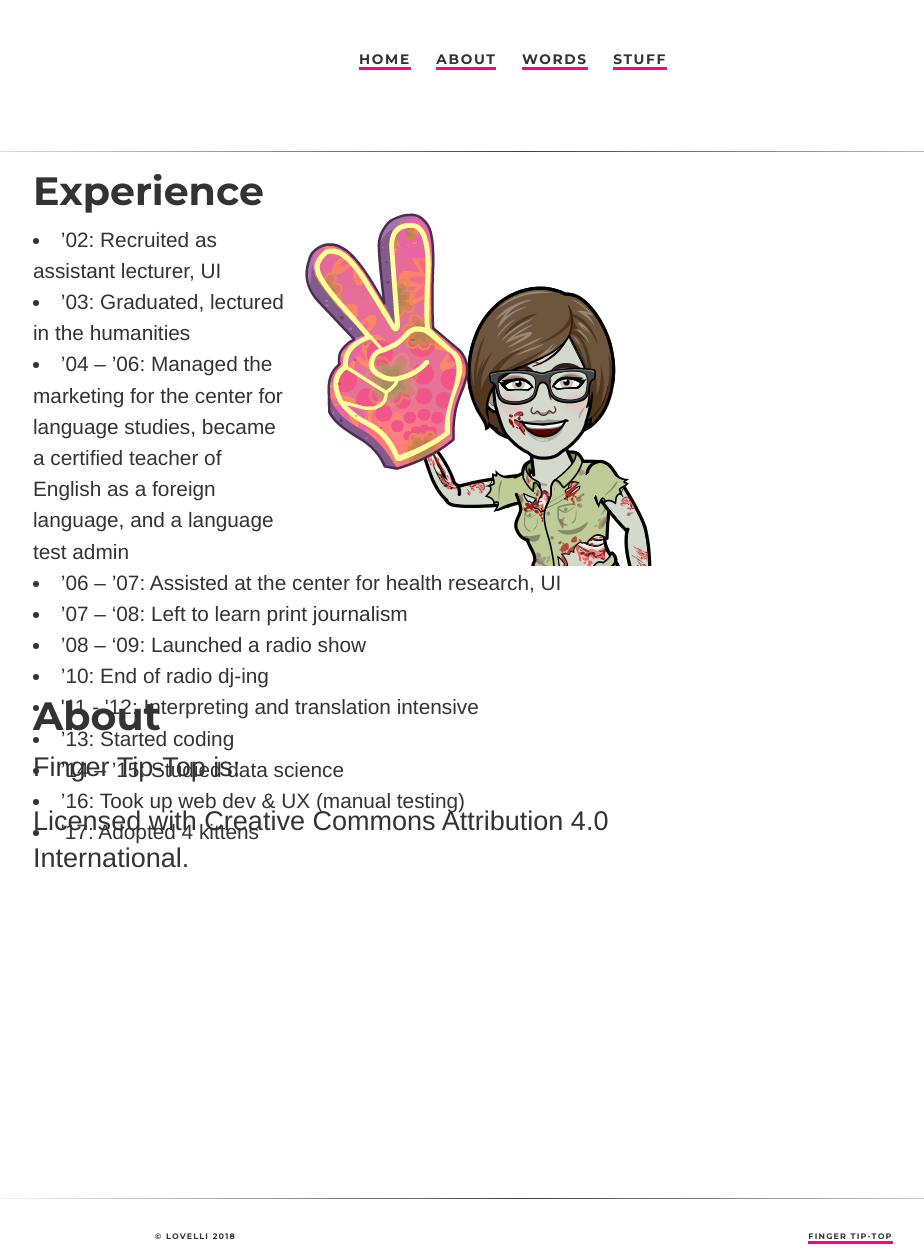
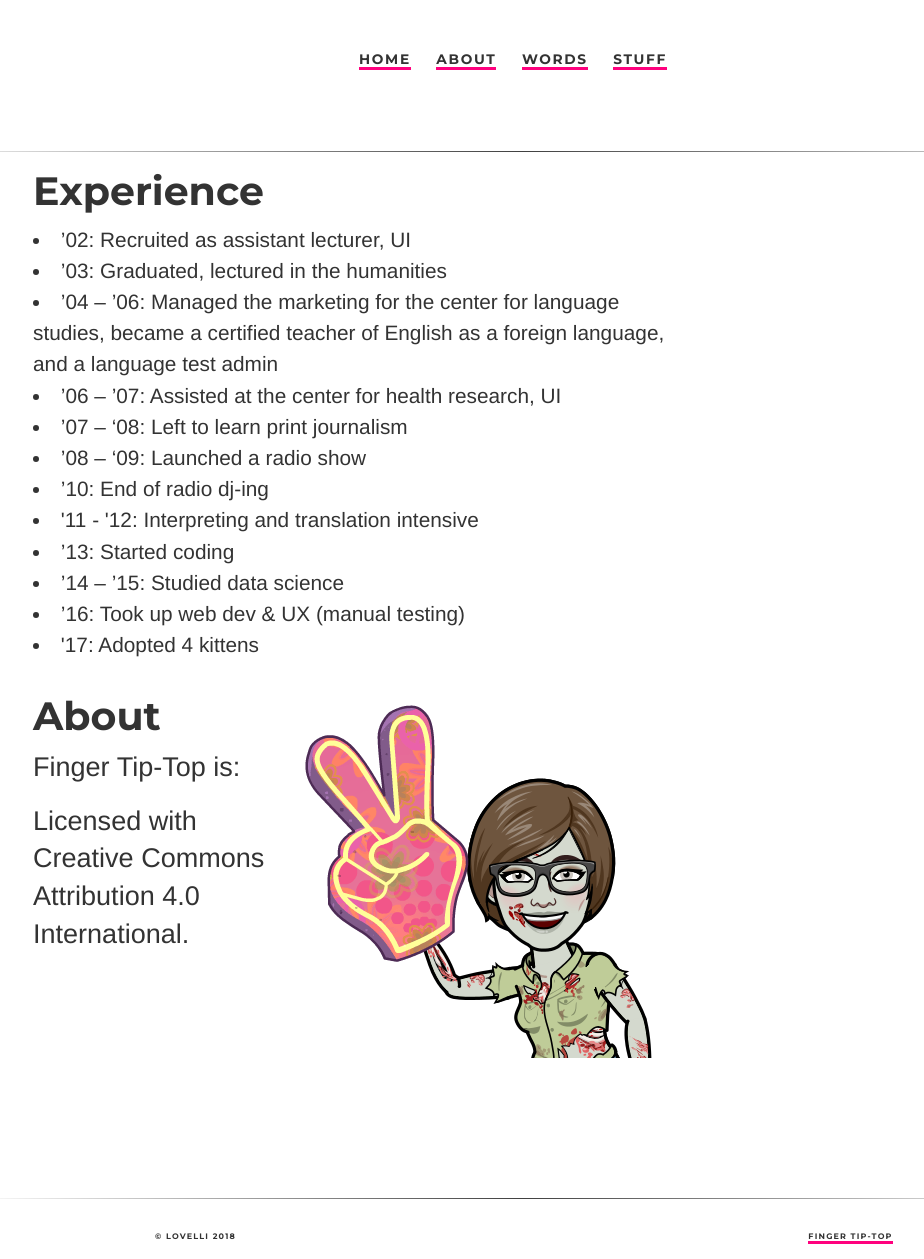
Before and after one commit to ariesti/ariesti.github.io, a Jekyll site: the page built from about/index.html, in a window 1280 px wide. Shown: the whole page, without its empty margins (117-1041 px from the left). Built offline with Jekyll 4.4.1, drawn with Linux system fonts in a browser that asks for light colours.

Commit message:
Update index.html

```diff
--- a/about/index.html
+++ b/about/index.html
@@ -8,7 +8,6 @@ permalink: /about/
 <div class="page">
 
 <div class="content">
-<img src="/assets/1-ftt.png" alt="Flowers in Chania" style="float:right" />
 <h3>Experience</h3>
 <li>’02: Recruited as assistant lecturer, UI</li>
 <li>’03: Graduated, lectured in the humanities</li>
@@ -22,6 +21,7 @@ permalink: /about/
 <li>’14 – ’15: Studied data science</li>
 <li>’16: Took up web dev & UX (manual testing)</li>
 <li>'17: Adopted 4 kittens</li>
+<img src="/assets/1-ftt.png" alt="Flowers in Chania" style="float:right" />
 </div>
 <div class="content">
 <h3 class="ex1">About</h3>
```
